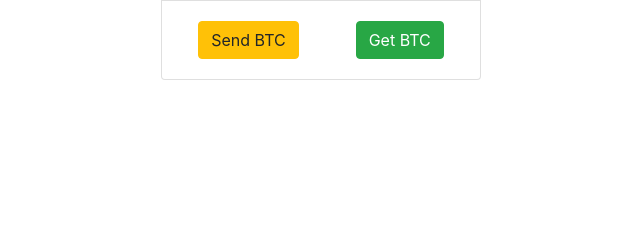
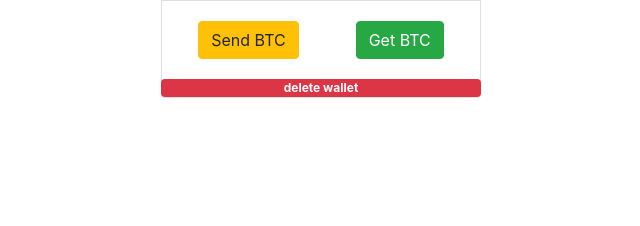
Before and after one commit to knQzx/Open_Secure_Wallet, a Flask app: a page that uses templates/separate_wallet.html in a window 1280 px wide. Shown: the part 462-688 px from the top of the page, without its empty margins (319-959 px from the left). Run offline with Flask 2, Linux system fonts and the light colour scheme; data that the repository does not hold is empty; some libraries are stand-ins or nearby versions.

Commit message:
I made a wallet deletion and received currency by qr code

```diff
--- a/main.py
+++ b/main.py
@@ -1,4 +1,7 @@
+import os
 import random
+
+import qrcode
 from cryptography.fernet import Fernet
 from bitcoinaddress import Wallet
 import requests
@@ -9,6 +12,7 @@ import hashlib
 from address import main_key
 import address
 from api import db, app
+import secrets
 
 
 class Wallets(db.Model):  # => Wallets db
@@ -109,7 +113,34 @@ def wallet_info(WALLET):
         'nav-item nav-link active',
         'nav-item nav-link',
         'nav-item nav-link']
-    return render_template('separate_wallet.html', elements_nav=elements_nav, address_wallet=wallet['public_address'], wallet=wallet['wallet'], balances=wallet['balances'])
+    return render_template('separate_wallet.html', elements_nav=elements_nav, address_wallet=wallet['public_address'], wallet=wallet['wallet'], balances=wallet['balances'], address=address.address)
+
+
+@app.route('/get_btc/<WALLET>', methods=['GET', 'POST'])
+def get_btc(WALLET):
+    # create token for get access to qr-code
+    new_key = secrets.token_hex(10)
+    # wallet address
+    wallet = requests.get(f'{address.address}/todo/api/v1.0/get_wallet/{WALLET}').json()
+    # wallet
+    wallet_public_address = wallet['public_address']
+    # make qr-code
+    img = qrcode.make(f'bitcoin:{wallet_public_address}')
+    img.save(f"qr/{new_key}.png")
+    # upload to cloud service
+    with open(f"qr/{new_key}.png", "rb") as file:
+        url = "https://api.imgbb.com/1/upload"
+        payload = {
+            "key": '7fc9d9ef94adb806ff9d40319ddc8f8a',
+            "image": __import__('base64').b64encode(file.read()),
+        }
+        res = requests.post(url, payload)
+        elements_nav = [
+            'nav-item nav-link',
+            'nav-item nav-link active',
+            'nav-item nav-link',
+            'nav-item nav-link']
+        return render_template('separate_wallet.html', wallet=WALLET, elements_nav=elements_nav, access='qr', src_url=res.json()['data']['url'], address=address.address), os.remove(f"qr/{new_key}.png")
 
 
 @app.route('/create_wallet', methods=['GET', 'POST'])
@@ -133,6 +164,31 @@ def create_wallet():
     db.session.commit()
     return redirect('/wallets')
 
+
+@app.route('/delete_wallet/<wallet>', methods=['GET', 'POST'])
+def delete_wallet(wallet):
+    wallet = requests.get(f'{address.address}/todo/api/v1.0/get_wallet/{wallet}').json()
+    elements_nav = [
+        'nav-item nav-link',
+        'nav-item nav-link active',
+        'nav-item nav-link',
+        'nav-item nav-link']
+    if float(request.args.get('btc')) >= 0.000000012:
+        return render_template('separate_wallet.html', elements_nav=elements_nav, access='delete_or_no', address_wallet=wallet['public_address'], wallet=wallet['wallet'], balances=wallet['balances'], address=address.address)
+    else:
+        key_bytes = str(session['key_fernet']).encode()
+        f = Fernet(key_bytes)
+        list_wallets = {}
+        for el in (Wallets.query.filter_by(password_words=session['hash_password_words'])):
+            # print((f.decrypt((el.wallet).encode())).decode())
+            # print(el.password_words)
+            list_wallets[(f.decrypt((el.wallet).encode()).decode())] = el.wallet
+        if wallet['wallet'] in list_wallets:
+            wallet_address_hash = (list_wallets[wallet['wallet']])
+            Wallets.query.filter_by(wallet=wallet_address_hash).delete()
+            # commit => save
+            db.session.commit()
+        return redirect('/wallets')
 
 
 @app.route('/settings', methods=['GET', 'POST'])
--- a/templates/separate_wallet.html
+++ b/templates/separate_wallet.html
@@ -39,25 +39,40 @@
     </nav>
     <!-- NAVIGATION  -->
     <!--  CARD BTC  -->
+    {% if access == 'qr' %}
+        <a href="/wallet/{{wallet}}" class="badge badge-danger" style="width: 20rem;position: relative; left: 50%; transform: translate(-50%, 0);">Back</a>
+    {% else %}
         <a href="/wallets" class="badge badge-danger" style="width: 20rem;position: relative; left: 50%; transform: translate(-50%, 0);">Back</a>
+    {% endif %}
     <div class="card" style="width: 20rem;">
+        {% if access == 'qr' %}
+            <img src="{{src_url}}" alt="">
+        {% else %}
             <div class="card-body">
                 <div style="text-align: center" class="alert alert-dark" role="alert">
                     BTC: {{address_wallet}}
                 </div>
                 <p class="card-text">This is a peer-to-peer payment system that uses the unit of the same name to account for transactions.</p>
             </div>
+            {% if access == 'delete_or_no' %}
+                <div class="alert alert-warning alert-dismissible fade show" role="alert">
+                    <strong>ERROR!</strong> First you need to withdraw all the money from your wallet!
+                    <button type="button" class="close" data-dismiss="alert" aria-label="Close">
+                        <span aria-hidden="true">&times;</span>
+                    </button>
+                </div>
+            {% endif %}
             <div class="card-header">
                 In monetary terms
             </div>
             <ul class="list-group list-group-flush">
-            <li class="list-group-item">
+                <li id="1" class="list-group-item">
                     BTC: {{balances['btc']}}
                 </li>
-            <li class="list-group-item">
+                <li id="2" class="list-group-item">
                     USD: {{balances['usd']}}
                 </li>
-            <li class="list-group-item">
+                <li id="3" class="list-group-item">
                     EUR: {{balances['eur']}}
                 </li>
             </ul>
@@ -65,6 +80,8 @@
                 <a href="/send_btc/{{wallet}}" class="card-link"><button type="button" class="btn btn-warning">Send BTC</button></a>&nbsp;
                 <a href="/get_btc/{{wallet}}" class="card-link"><button type="button" class="btn btn-success">Get BTC</button></a>
             </div>
+            <a href="/delete_wallet/{{wallet}}?btc={{balances['btc']}}" class="badge badge-danger" style="width: 20rem; position: relative; left: 50%; transform: translate(-50%, 0);">delete wallet</a>
+        {% endif %}
     </div>
     <!--  CARD BTC  -->
 </body>
```
Also changed, not shown: tables_data.db. Lines whose indentation alone changed are shown as unchanged.
